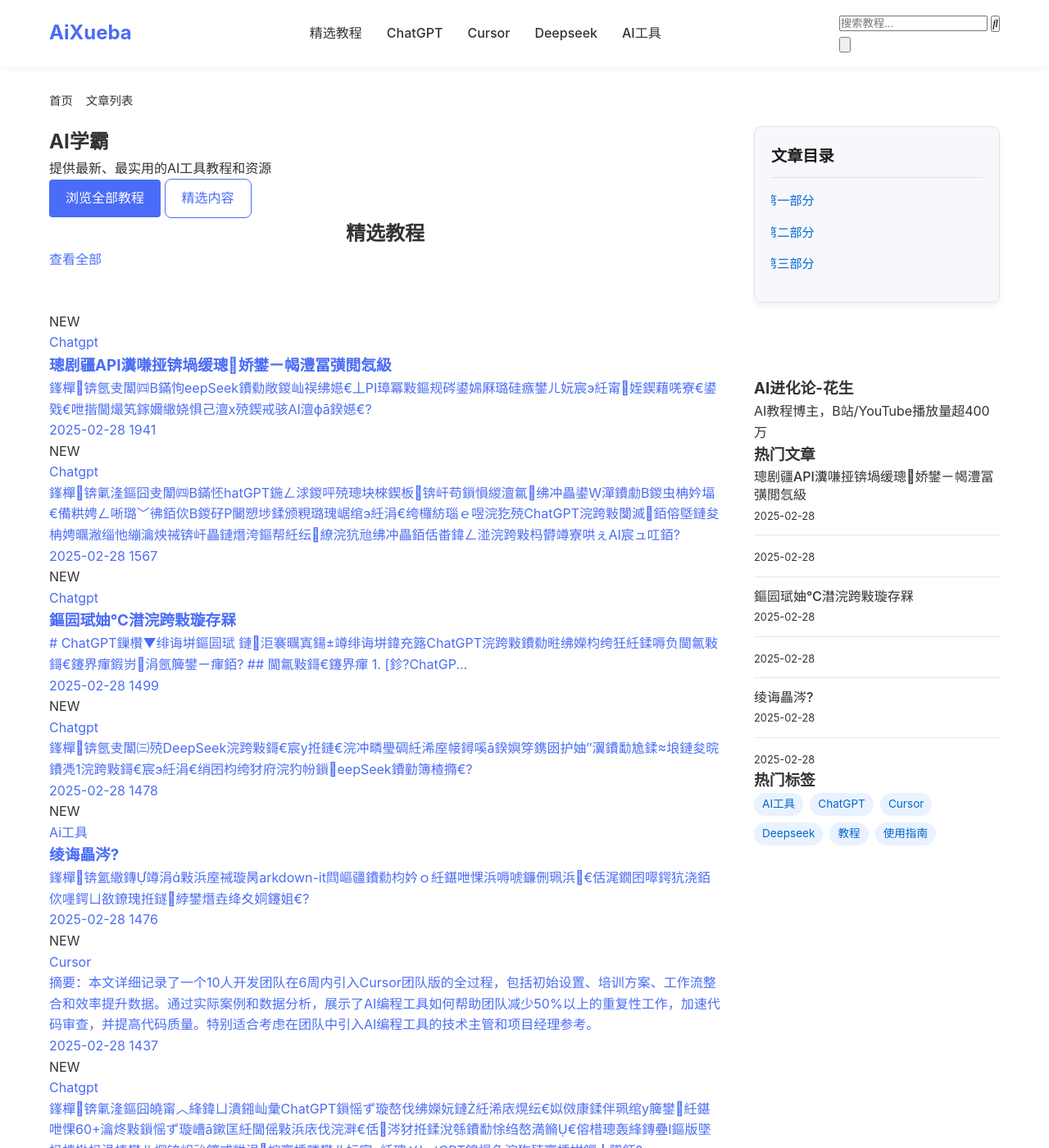
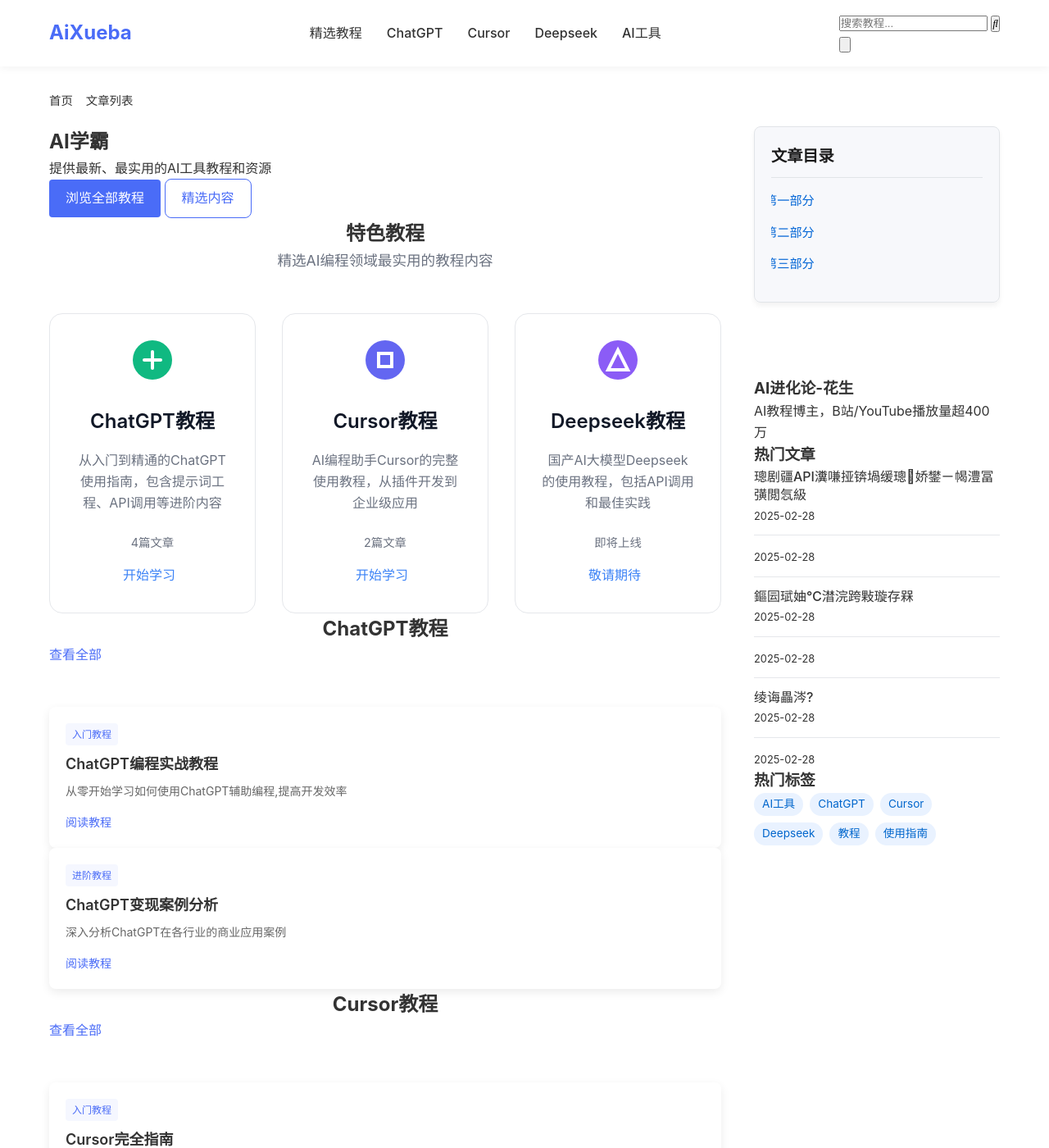
Before and after one commit to jiamizhongshifu/bookai-website, a Jekyll site: the page index.html, which Jekyll copies as it is, in a window 1280 px wide and 1400 px high. Shown: the whole window at 82% size. Built offline with Jekyll 4.4.1, drawn with Linux system fonts in a browser that asks for light colours; nearby versions of some CDN libraries; some of the changed text lies outside the part shown.

Commit message:
修复首页文章跳转路径

```diff
--- a/css/style.css
+++ b/css/style.css
@@ -1080,3 +1080,99 @@
 .tool-card:nth-child(2) { animation-delay: 0.1s; }
 .tool-card:nth-child(3) { animation-delay: 0.2s; }
 .tool-card:nth-child(4) { animation-delay: 0.3s; }
+
+/* 特色教程模块样式 */
+.section-description {
+    text-align: center;
+    color: #6B7280;
+    margin-bottom: 2rem;
+    font-size: 1.1rem;
+}
+
+.featured-categories {
+    display: grid;
+    grid-template-columns: repeat(3, 1fr);
+    gap: 2rem;
+    margin-top: 2rem;
+}
+
+.featured-category {
+    background: #FFFFFF;
+    border-radius: 1rem;
+    padding: 2rem;
+    text-decoration: none;
+    color: #1F2937;
+    transition: all 0.3s ease;
+    border: 1px solid #E5E7EB;
+    display: flex;
+    flex-direction: column;
+    align-items: center;
+    text-align: center;
+}
+
+.featured-category:hover {
+    transform: translateY(-4px);
+    box-shadow: 0 12px 24px rgba(0, 0, 0, 0.1);
+    border-color: #D1D5DB;
+}
+
+.category-icon {
+    margin-bottom: 1.5rem;
+    transition: transform 0.3s ease;
+}
+
+.featured-category:hover .category-icon {
+    transform: scale(1.1);
+}
+
+.featured-category h3 {
+    font-size: 1.5rem;
+    font-weight: 600;
+    margin-bottom: 1rem;
+    color: #111827;
+}
+
+.featured-category p {
+    color: #6B7280;
+    margin-bottom: 1.5rem;
+    line-height: 1.6;
+}
+
+.article-count {
+    font-size: 0.9rem;
+    color: #6B7280;
+    margin-bottom: 1rem;
+}
+
+.learn-more {
+    color: #3B82F6;
+    font-weight: 500;
+    display: flex;
+    align-items: center;
+    gap: 0.5rem;
+}
+
+.learn-more i {
+    transition: transform 0.3s ease;
+}
+
+.featured-category:hover .learn-more i {
+    transform: translateX(4px);
+}
+
+/* 响应式设计 */
+@media (max-width: 1024px) {
+    .featured-categories {
+        grid-template-columns: repeat(2, 1fr);
+    }
+}
+
+@media (max-width: 640px) {
+    .featured-categories {
+        grid-template-columns: 1fr;
+    }
+
+    .featured-category {
+        padding: 1.5rem;
+    }
+}
--- a/index.html
+++ b/index.html
@@ -92,130 +92,120 @@
               </div>
               <section id="featured" class="home-section">
                 <div class="section-header">
-                  <h2>精选教程</h2>
-                  <a href="/articles/index.html" class="view-all">查看全部 <i class="fas fa-arrow-right"></i></a>
+                  <h2>特色教程</h2>
+                  <p class="section-description">精选AI编程领域最实用的教程内容</p>
                 </div>
-                <div class="featured-grid">
-                  <div class="card-article">
-                    <span class="new-badge">NEW</span>
-                    <a href="/ChatGPT/deepseek-guide.html" class="card-link">
-                      <div class="card-category">Chatgpt</div>
-                      <h3 class="card-title">璁剧疆API瀵嗛挜锛堝缓璁娇鐢ㄧ幆澧冨彉閲忥級</h3>
-                      <div class="card-summary">鎽樿锛氬叏闈㈣В鏋怐eepSeek鐨勬敞鍐屾祦绋嬨€丄PI璋冪敤鏂规硶鍙婂厤璐硅瘯鐢ㄦ妧宸э紝甯姪鍥藉唴寮€鍙戣€呭揩閫熶笂鎵嬭繖娆惧己澶х殑鍥戒骇AI澶фā鍨嬨€?</div>
-                      <div class="card-meta">
-                        <span class="card-date"><i class="fas fa-calendar"></i> 2025-02-28</span>
-                        <span class="card-views"><i class="fas fa-eye"></i> 1941</span>
-                      </div>
-                    </a>
-                  </div>
-                  <div class="card-article">
-                    <span class="new-badge">NEW</span>
-                    <a href="/ChatGPT/chatgpt-access-solutions.html" class="card-link">
-                      <div class="card-category">Chatgpt</div>
-                      <h3 class="card-title"></h3>
-                      <div class="card-summary">鎽樿锛氭湰鏂囧叏闈㈣В鏋怌hatGPT鍦ㄥ浗鍐呯殑璁块棶鍥板锛屽苟鎻愪緵澶氱绋冲畾鍙潬鐨勮В鍐虫柟妗堛€備粠娉ㄥ唽璐﹀彿銆佽В鍐矷P闄愬埗鍒颁粯璐瑰崌绾э紝涓€绔欏紡瑙ｅ喅浣犵殑ChatGPT浣跨敤闅滅銆傛墍鏈夋柟娉曞潎缁忚繃瀹炴祴锛屽畾鏈熸洿鏂帮紝纭繚浣犺兘绋冲畾銆佸畨鍏ㄥ湴浣跨敤杩欎竴寮哄ぇAI宸ュ叿銆?</div>
-                      <div class="card-meta">
-                        <span class="card-date"><i class="fas fa-calendar"></i> 2025-02-28</span>
-                        <span class="card-views"><i class="fas fa-eye"></i> 1567</span>
-                      </div>
-                    </a>
-                  </div>
-                  <div class="card-article">
-                    <span class="new-badge">NEW</span>
-                    <a href="/ChatGPT/readme.html" class="card-link">
-                      <div class="card-category">Chatgpt</div>
-                      <h3 class="card-title">鏂囩珷妯℃澘浣跨敤璇存槑</h3>
-                      <div class="card-summary"># ChatGPT鏁欑▼绯诲垪鏂囩珷 鏈洰褰曞寘鍚竴绯诲垪鍏充簬ChatGPT浣跨敤鐨勬暀绋嬫枃绔狅紝鍒嗕负閫氱敤鎶€鑳界瘒鍜岃涓氬簲鐢ㄧ瘒銆? ## 閫氱敤鎶€鑳界瘒 1. [鉁?ChatGP...</div>
-                      <div class="card-meta">
-                        <span class="card-date"><i class="fas fa-calendar"></i> 2025-02-28</span>
-                        <span class="card-views"><i class="fas fa-eye"></i> 1499</span>
-                      </div>
-                    </a>
-                  </div>
-                  <div class="card-article">
-                    <span class="new-badge">NEW</span>
-                    <a href="/ChatGPT/deepseek-tips.html" class="card-link">
-                      <div class="card-category">Chatgpt</div>
-                      <h3 class="card-title"></h3>
-                      <div class="card-summary">鎽樿锛氬叏闈㈢殑DeepSeek浣跨敤鎶€宸у拰鏈€浣冲疄璺碉紝浠庢帹鐞嗘ā鍨嬩笌鎸囦护妯″瀷鐨勫尯鍒埌鏈夋晥鐨凴1浣跨敤鎶€宸э紝涓€绡囨枃绔犲府浣犳帉鎻eepSeek鐨勭簿楂撱€?</div>
-                      <div class="card-meta">
-                        <span class="card-date"><i class="fas fa-calendar"></i> 2025-02-28</span>
-                        <span class="card-views"><i class="fas fa-eye"></i> 1478</span>
-                      </div>
-                    </a>
-                  </div>
-                  <div class="card-article">
-                    <span class="new-badge">NEW</span>
-                    <a href="/AI工具/test-markdown-it.html" class="card-link">
-                      <div class="card-category">Ai工具</div>
-                      <h3 class="card-title">绫诲畾涔?</h3>
-                      <div class="card-summary">鎽樿锛氳繖鏄竴涓敤浜庢祴璇昺arkdown-it閰嶇疆鐨勬枃妗ｏ紝鍖呭惈浜嗕唬鐮侀珮浜€佸浘鐗囨噿鍔犺浇銆佽嚜鍔ㄩ敋鐐瑰拰鐩綍鐢熸垚绛夊姛鑳姐€?</div>
-                      <div class="card-meta">
-                        <span class="card-date"><i class="fas fa-calendar"></i> 2025-02-28</span>
-                        <span class="card-views"><i class="fas fa-eye"></i> 1476</span>
-                      </div>
-                    </a>
-                  </div>
-                  <div class="card-article">
-                    <span class="new-badge">NEW</span>
-                    <a href="/Cursor/cursor-team-efficiency.html" class="card-link">
-                      <div class="card-category">Cursor</div>
-                      <h3 class="card-title"></h3>
-                      <div class="card-summary">摘要：本文详细记录了一个10人开发团队在6周内引入Cursor团队版的全过程，包括初始设置、培训方案、工作流整合和效率提升数据。通过实际案例和数据分析，展示了AI编程工具如何帮助团队减少50%以上的重复性工作，加速代码审查，并提高代码质量。特别适合考虑在团队中引入AI编程工具的技术主管和项目经理参考。</div>
-                      <div class="card-meta">
-                        <span class="card-date"><i class="fas fa-calendar"></i> 2025-02-28</span>
-                        <span class="card-views"><i class="fas fa-eye"></i> 1437</span>
-                      </div>
-                    </a>
-                  </div>
-                  <div class="card-article">
-                    <span class="new-badge">NEW</span>
-                    <a href="/ChatGPT/chatgpt-prompt-engineering.html" class="card-link">
-                      <div class="card-category">Chatgpt</div>
-                      <h3 class="card-title"></h3>
-                      <div class="card-summary">鎽樿锛氭湰鏂囧皢甯︿綘鍏ㄩ潰鎺屾彙ChatGPT鎻愮ず璇嶅伐绋嬫妧鏈紝浠庡熀纭€姒傚康鍒伴珮绾у簲鐢紝鍖呭惈60+瀹炵敤鎻愮ず璇嶆ā鏉匡紝閫傜敤浜庡伐浣溿€佸涔犲拰鍒涗綔鐨勫悇绉嶅満鏅€傛棤璁轰綘鏄疉I鏂版墜杩樻槸杩涢樁鐢ㄦ埛锛岄兘鑳戒粠涓幏寰楀疄鐢ㄦ妧宸э紝璁〤hatGPT鎴愪负浣犵殑寰楀姏鍔╂墜銆?</div>
-                      <div class="card-meta">
-                        <span class="card-date"><i class="fas fa-calendar"></i> 2025-02-28</span>
-                        <span class="card-views"><i class="fas fa-eye"></i> 1317</span>
-                      </div>
-                    </a>
-                  </div>
-                  <div class="card-article">
-                    <span class="new-badge">NEW</span>
-                    <a href="/ChatGPT/gpts-store-guide.html" class="card-link">
-                      <div class="card-category">Chatgpt</div>
-                      <h3 class="card-title"></h3>
-                      <div class="card-summary">鎽樿锛氭湰鏂囧叏闈㈣В鏋怬penAI鐨凣PTs鍟嗗簵鐢熸€佺郴缁燂紝浠庨浂寮€濮嬫暀浣犲垱寤恒€佸彂甯冦€佷娇鐢ㄥ拰鍙樼幇鑷畾涔塆PT銆傛棤璁轰綘鏄疉I鐖卞ソ鑰呰繕鏄垱涓氳€咃紝閮借兘浠庝腑鑾峰彇瀹炵敤鎶€宸э紝鎵撻€犲睘浜庤嚜宸辩殑AI鍔╂墜骞舵帰绱㈠叾鍟嗕笟娼滃姏銆傚寘鍚缁嗘楠ゆ寚鍗椼€佹渶浣冲疄璺靛拰鎴愬姛妗堜緥鍒嗘瀽銆?</div>
-                      <div class="card-meta">
-                        <span class="card-date"><i class="fas fa-calendar"></i> 2025-02-28</span>
-                        <span class="card-views"><i class="fas fa-eye"></i> 1295</span>
-                      </div>
-                    </a>
-                  </div>
+                <div class="featured-categories">
+                  <a href="/articles/chatgpt/index.html" class="featured-category">
+                    <div class="category-icon">
+                      <svg width="48" height="48" viewBox="0 0 48 48" fill="none">
+                        <circle cx="24" cy="24" r="24" fill="#10B981"/>
+                        <path d="M14 24h20M24 14v20" stroke="#fff" stroke-width="4" stroke-linecap="round"/>
+                      </svg>
+                    </div>
+                    <h3>ChatGPT教程</h3>
+                    <p>从入门到精通的ChatGPT使用指南，包含提示词工程、API调用等进阶内容</p>
+                    <span class="article-count">4篇文章</span>
+                    <span class="learn-more">开始学习 <i class="fas fa-arrow-right"></i></span>
+                  </a>
+
+                  <a href="/articles/cursor/index.html" class="featured-category">
+                    <div class="category-icon">
+                      <svg width="48" height="48" viewBox="0 0 48 48" fill="none">
+                        <circle cx="24" cy="24" r="24" fill="#6366F1"/>
+                        <path d="M16 16h16v16H16z" stroke="#fff" stroke-width="4" stroke-linecap="round"/>
+                      </svg>
+                    </div>
+                    <h3>Cursor教程</h3>
+                    <p>AI编程助手Cursor的完整使用教程，从插件开发到企业级应用</p>
+                    <span class="article-count">2篇文章</span>
+                    <span class="learn-more">开始学习 <i class="fas fa-arrow-right"></i></span>
+                  </a>
+
+                  <a href="/articles/deepseek/index.html" class="featured-category">
+                    <div class="category-icon">
+                      <svg width="48" height="48" viewBox="0 0 48 48" fill="none">
+                        <circle cx="24" cy="24" r="24" fill="#8B5CF6"/>
+                        <path d="M24 12l12 24H12z" stroke="#fff" stroke-width="4" stroke-linecap="round"/>
+                      </svg>
+                    </div>
+                    <h3>Deepseek教程</h3>
+                    <p>国产AI大模型Deepseek的使用教程，包括API调用和最佳实践</p>
+                    <span class="article-count">即将上线</span>
+                    <span class="learn-more">敬请期待 <i class="fas fa-arrow-right"></i></span>
+                  </a>
                 </div>
               </section>
               <section id="chatgpt" class="home-section">
                 <div class="section-header">
                   <h2>ChatGPT教程</h2>
-                  <a href="/chatgpt/index.html" class="view-all">查看全部 <i class="fas fa-arrow-right"></i></a>
+                  <a href="/articles/chatgpt/index.html" class="view-all">查看全部 <i class="fas fa-arrow-right"></i></a>
                 </div>
                 <div class="category-grid">
+                  <div class="tutorial-card">
+                    <div class="tutorial-content">
+                      <span class="tutorial-tag">入门教程</span>
+                      <h3>ChatGPT编程实战教程</h3>
+                      <p>从零开始学习如何使用ChatGPT辅助编程,提高开发效率</p>
+                      <a href="/articles/chatgpt-prompt-engineering.html" class="read-more">阅读教程 <i class="fas fa-arrow-right"></i></a>
+                    </div>
+                  </div>
+                  <div class="tutorial-card">
+                    <div class="tutorial-content">
+                      <span class="tutorial-tag">进阶教程</span>
+                      <h3>ChatGPT变现案例分析</h3>
+                      <p>深入分析ChatGPT在各行业的商业应用案例</p>
+                      <a href="/articles/chatgpt-monetization-cases.html" class="read-more">阅读教程 <i class="fas fa-arrow-right"></i></a>
+                    </div>
+                  </div>
                 </div>
               </section>
               <section id="cursor" class="home-section">
                 <div class="section-header">
                   <h2>Cursor教程</h2>
-                  <a href="/cursor/index.html" class="view-all">查看全部 <i class="fas fa-arrow-right"></i></a>
+                  <a href="/articles/cursor/index.html" class="view-all">查看全部 <i class="fas fa-arrow-right"></i></a>
                 </div>
                 <div class="category-grid">
+                  <div class="tutorial-card">
+                    <div class="tutorial-content">
+                      <span class="tutorial-tag">入门教程</span>
+                      <h3>Cursor完全指南</h3>
+                      <p>全面介绍Cursor的功能特性和使用技巧</p>
+                      <a href="/articles/cursor-ultimate-guide.html" class="read-more">阅读教程 <i class="fas fa-arrow-right"></i></a>
+                    </div>
+                  </div>
+                  <div class="tutorial-card">
+                    <div class="tutorial-content">
+                      <span class="tutorial-tag">实战教程</span>
+                      <h3>Cursor团队协作指南</h3>
+                      <p>如何在团队中高效使用Cursor提升开发效率</p>
+                      <a href="/articles/cursor-team-efficiency.html" class="read-more">阅读教程 <i class="fas fa-arrow-right"></i></a>
+                    </div>
+                  </div>
                 </div>
               </section>
               <section id="deepseek" class="home-section">
                 <div class="section-header">
                   <h2>Deepseek教程</h2>
-                  <a href="/deepseek/index.html" class="view-all">查看全部 <i class="fas fa-arrow-right"></i></a>
+                  <a href="/articles/deepseek/index.html" class="view-all">查看全部 <i class="fas fa-arrow-right"></i></a>
                 </div>
                 <div class="category-grid">
+                  <div class="tutorial-card">
+                    <div class="tutorial-content">
+                      <span class="tutorial-tag">入门教程</span>
+                      <h3>Deepseek入门指南</h3>
+                      <p>快速上手Deepseek,了解其核心功能</p>
+                      <a href="/articles/deepseek-guide.html" class="read-more">阅读教程 <i class="fas fa-arrow-right"></i></a>
+                    </div>
+                  </div>
+                  <div class="tutorial-card">
+                    <div class="tutorial-content">
+                      <span class="tutorial-tag">进阶教程</span>
+                      <h3>Deepseek高级应用</h3>
+                      <p>深入探讨Deepseek的高级特性和应用场景</p>
+                      <a href="/articles/deepseek-advanced.html" class="read-more">阅读教程 <i class="fas fa-arrow-right"></i></a>
+                    </div>
+                  </div>
                 </div>
               </section>
               <section id="tools" class="home-section">
```
